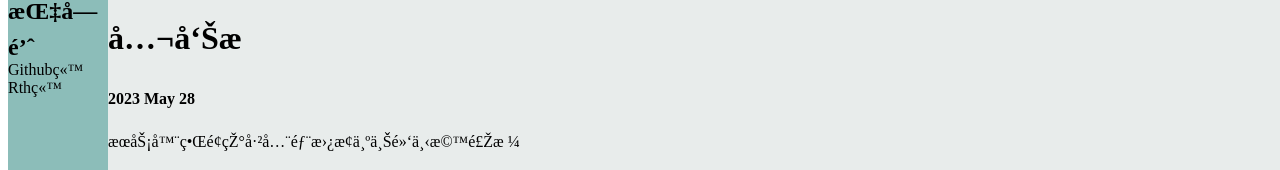
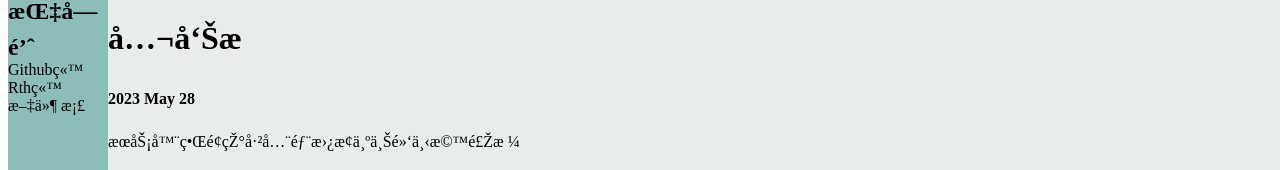
Before and after one commit to Ziyang-Bai/Ziyang-Bai.github.io, a plain HTML site: page index.html in a window 1280 px wide. Shown: the part 104-274 px from the top of the page. Drawn offline with Linux system fonts and the light colour scheme.

Commit message:
Update index.html

```diff
--- a/index.html
+++ b/index.html
@@ -19,6 +19,7 @@
 <font size="3" color="black">
 <a href="https://SashC2022.github.io" class="noa">Github站</a><br>
 <a href="https://sashc.rth1.me" class="noa">Rth站</a><br>
+<a href="files/index.html" class="noa">文件 档</a><br>
 </div>
 </font>
 
```
